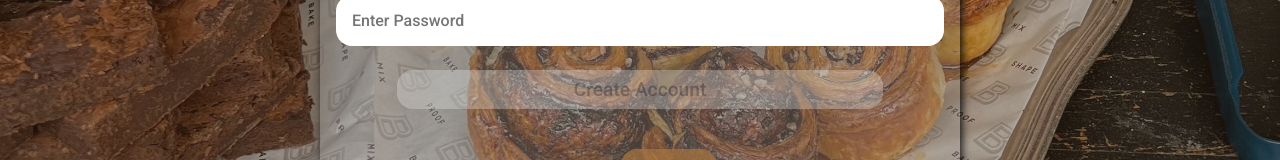
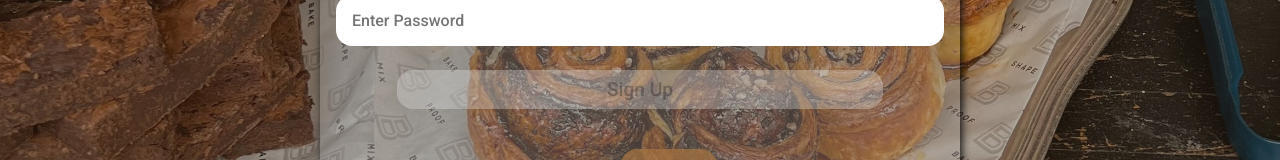
Before and after one commit to Samsegun/LogIn-Form, a React (Create React App) app: page / in a window 1280 px wide. Shown: the part 444-604 px from the top of the page. Built offline with nearby package versions, Linux system fonts and the light colour scheme; no server answers.

Commit message:
auth context provider

```diff
--- a/src/App.js
+++ b/src/App.js
@@ -2,10 +2,12 @@ import { BrowserRouter as Router, Routes, Route } from "react-router-dom";
 import Homepage from "./Components/HomePage";
 import Form from "./Components/Form";
 import SignInForm from "./Components/SignInForm";
+import { AuthProvider } from "./Context/AuthContext";
 
 function App() {
   return (
     <Router>
+      <AuthProvider>
         <div className="App">
           <Routes>
             <Route path="/" element={<Form />} />
@@ -14,6 +16,7 @@ function App() {
             <Route path="/HomePage" element={<Homepage />} />
           </Routes>
         </div>
+      </AuthProvider>
     </Router>
   );
 }
--- a/src/App.module.css
+++ b/src/App.module.css
@@ -155,7 +155,7 @@ label, button {
     margin-bottom: 4px;
     min-height: 40px;
     padding: 0 10px;
-    color: rgb(249, 89, 89);
+    color: rgb(255, 0, 0);
     background: white;
     border-radius: 10px;
     opacity: 1;
--- a/src/Components/Form.js
+++ b/src/Components/Form.js
@@ -1,6 +1,7 @@
 import { useState, useRef, useReducer } from "react";
 import { Link } from "react-router-dom";
 import styles from "../App.module.css";
+import { useAuth } from "../Context/AuthContext";
 
 // warning Message Reducer
 const warningMessage = {
@@ -20,7 +21,6 @@ const warningMessageReducer = (state, action) => {
       return;
   }
 };
-
 // user input reducer
 const userInput = {
   enteredName: "",
@@ -53,19 +53,27 @@ const Form = () => {
     userInputReducer,
     userInput
   );
+  const [signUpButton, setSignUpButton] = useState(true);
 
   // refs
   const nameInputRef = useRef();
   const emailInputRef = useRef();
   const passwordInputRef = useRef();
 
+  // firebase
+  const { signUp } = useAuth();
+
   const submitHandler = e => {
     e.preventDefault();
     console.log("ehi");
 
-    // if(curState.nameInputWarning && curState.emailInputWarning && curState.passwordInputWarning) {
-
-    // }
+    if (
+      curState.nameInputWarning &&
+      curState.emailInputWarning &&
+      curState.passwordInputWarning
+    ) {
+      setSignUpButton(false);
+    }
   };
 
   // name change handler
@@ -177,8 +185,8 @@ const Form = () => {
 
         {/* create account button */}
         <div>
-          <button className={styles.signUp} disabled={true}>
-            Create Account
+          <button className={styles.signUp} disabled={signUpButton}>
+            Sign Up
           </button>
         </div>
 
--- /dev/null
+++ b/src/Context/AuthContext.js
@@ -0,0 +1,32 @@
+import { onAuthStateChanged } from "firebase/auth";
+import React, { useContext, useEffect, useState } from "react";
+import { auth } from "../firebase";
+
+const AuthContext = React.createContext();
+
+export const useAuth = () => {
+  return useContext(AuthContext);
+};
+
+export const AuthProvider = ({ children }) => {
+  const [currentUser, setCurrentUser] = useState();
+
+  const signUp = (email, password) => {
+    return auth.createUserWithEmailAndPassword(email, password);
+  };
+
+  useEffect(() => {
+    const unSubscribe = auth.onAuthStateChanged(user => {
+      setCurrentUser(user);
+    });
+
+    return unSubscribe;
+  }, []);
+
+  const value = {
+    currentUser,
+    signUp,
+  };
+
+  return <AuthContext.Provider value={value}>{children}</AuthContext.Provider>;
+};
--- a/src/firebase.js
+++ b/src/firebase.js
@@ -1,6 +1,15 @@
 // Import the functions you need from the SDKs you need
+// import firebase from "firebase/app";
 import { initializeApp } from "firebase/app";
-import "firebase/auth";
+import {
+  GoogleAuthProvider,
+  getAuth,
+  signInWithPopup,
+  signInWithEmailAndPassword,
+  createUserWithEmailAndPassword,
+  sendPasswordResetEmail,
+  signOut,
+} from "firebase/auth";
 
 // Your web app's Firebase configuration
 const firebaseConfig = {
@@ -15,6 +24,6 @@ const firebaseConfig = {
 // Initialize Firebase
 const app = initializeApp(firebaseConfig);
 
-export const auth = app.auth();
+export const auth = getAuth(app);
 
 export default app;
```
Lines whose indentation alone changed are shown as unchanged.
